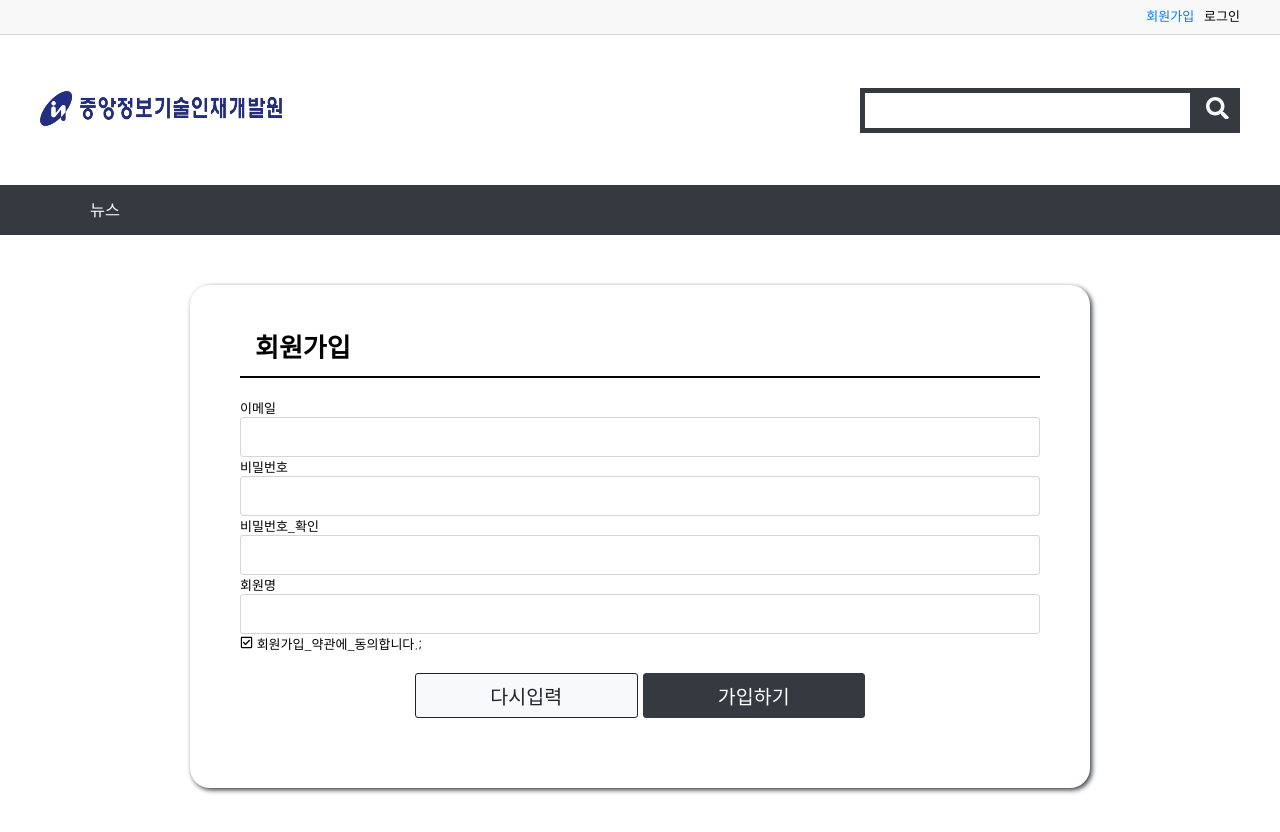
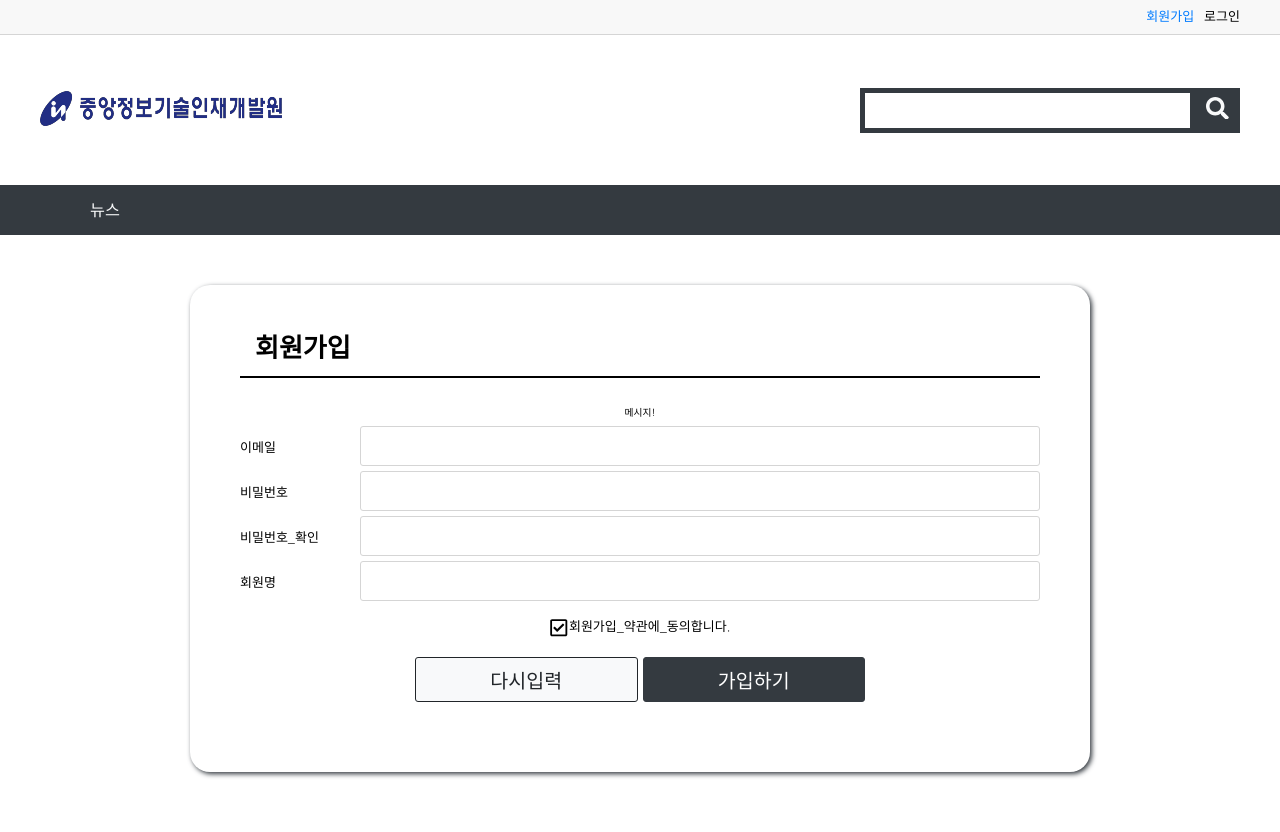
Before and after one commit to sunkyu0384/react_project, a React (Create React App) app: page /member/join in a window 1280 px wide. Shown: the top 832 px of the page. Built offline with nearby package versions, Linux system fonts and the light colour scheme.

Commit message:
회원 가입 양식 검증, 메시지 공통 컴포넌트

```diff
--- /dev/null
+++ b/src/commons/components/MessageBox.js
@@ -0,0 +1,33 @@
+import React from 'react';
+import styled, { css } from 'styled-components';
+import { color } from '../../styles/color';
+import fontSize from '../../styles/fontSize';
+const { small} = fontSize;
+
+const Box = styled.div`
+    text-align: center;
+    padding: 7px 10px;
+    font-size: ${small};
+    ${({ color: c }) =>
+        c &&
+        css`
+            color: ${color[c]};
+            box-shadow: 2px 2px 5px ${color[c]};
+    `}
+`;
+
+const MessageBox = ({ messages, color, children }) => {
+    messages = messages || [];
+
+if (children) messages.push(children);
+
+    return (
+        <>
+        {messages.map((message, i) => (
+        <Box key={i} color={color}>{message}</Box>
+            ))}
+        </>
+    );
+};
+
+export default React.memo(MessageBox);
--- a/src/member/components/JoinForm.js
+++ b/src/member/components/JoinForm.js
@@ -4,46 +4,99 @@
 import { FaCheckSquare, FaRegCheckSquare } from "react-icons/fa";
 import { BigButton, ButtonGroup } from '../../commons/components/Buttons';
 import InputBox from '../../commons/components/InputBox';
+import MessageBox from '../../commons/components/MessageBox';
 
 const FormBox = styled.form`
+  dl{
+    display: flex;
+    align-items: center;
 
-`
+    dt {
+      width: 120px;
+    }
+    dd {
+      flex-grow: 1;
+    }
+  }
 
-const JoinForm = () => {
+  dl + dl {
+    margin-top: 5px;
+  }
+
+  .terms-agree {
+    text-align: center;
+    margin: 15px 0;
+
+    svg{
+      font-size: 1.5rem;
+      vertical-align: middle;
+    }
+  }
+`;
+
+const JoinForm = ({ form, onSubmit, onChange, onToggle, onReset, errors }) => {
   const { t } = useTranslation();
   return (
-    <FormBox autoComplete="off">
+    <FormBox autoComplete="off" onSubmit={onSubmit}>
+      <MessageBox>메시지!</MessageBox>
       <dl>
         <dt>{t('이메일')}</dt>
         <dd>
-          <InputBox type='text' />
+          <InputBox
+          type='text'
+          name='email'
+          value={form.email ?? ''}
+          onChange={onChange}
+          />
+          <MessageBox messages={errors.email} color="danger"/>
         </dd>
       </dl>
       <dl>
         <dt>{t('비밀번호')}</dt>
         <dd>
-          <InputBox type='password' />
+          <InputBox
+          type='password'
+          name='password'
+          value={form.password ?? ''}
+          onChange={onChange}
+          />
+          <MessageBox messages={errors.password} color="danger"/>
         </dd>
       </dl>
       <dl>
         <dt>{t('비밀번호_확인')}</dt>
         <dd>
-          <InputBox type='password' />
+          <InputBox
+          type='password'
+          name='confirmPassword'
+          value={form.confirmPassword ?? ''}
+          onChange={onChange}
+          />
+          <MessageBox messages={errors.confirmPassword} color="danger"/>
         </dd>
       </dl>
       <dl>
         <dt>{t('회원명')}</dt>
         <dd>
-          <InputBox type='text' />
+          <InputBox
+          type='text'
+          name='name'
+          value={form.name ?? ''}
+          onChange={onChange}
+          />
+          <MessageBox messages={errors.name} color="danger"/>
         </dd>
       </dl>
 
-      <div className='terms-agree'>
-        <FaRegCheckSquare /> {t('회원가입_약관에_동의합니다.')};
+      <div className='terms-agree' onClick={onToggle}>
+        {form.agree ? <FaCheckSquare /> : <FaRegCheckSquare />}
+        {t('회원가입_약관에_동의합니다.')}
+
+        <MessageBox messages={errors.agree} color="danger"/>
       </div>
 
       <ButtonGroup width={450}>
-        <BigButton type="reset" color="light">
+        <BigButton type="button" color="light" onClick={onReset}>
           {t('다시입력')}
         </BigButton>
         <BigButton type="submit" color="dark">
--- /dev/null
+++ b/src/member/containers/JoinContainer.js
@@ -0,0 +1,107 @@
+import React, { useState, useCallback } from 'react';
+import { useNavigate } from 'react-router-dom';
+import { useTranslation } from 'react-i18next';
+import JoinForm from '../components/JoinForm';
+
+const JoinContainer = () => {
+  // 양식 데이터
+  const [form, setForm] = useState({
+    agree: false,
+  });
+
+  // 양식 항목별 에러 메시지
+  const [errors, setErrors] = useState({});
+
+  const { t } = useTranslation();
+
+  const navigate = useNavigate();
+
+  /**
+   * 회원 가입 처리
+   *
+   * 1. 데이터 검증
+   *    1) 필수 항목 체크 - 이메일, 비밀번호, 비밀번호 확인, 회원명, 약관 동의
+   *    2) 이메일 중복 여부, 이메일 형식 체크
+   *    3) 비밀번호 복잡성 체크
+   *    4) 비밀번호와 비밀번호 확인 일치 여부
+   *
+   * 2. 가입 처리 - 영구 저장
+   * 3. 로그인 페이지 이동
+   */
+  const onSubmit = useCallback(
+    (e) => {
+      e.preventDefault();
+
+      const _errors = {};
+      let hasErrors = false; // 에러 유무
+
+      /* 데이터 검증 - 필수 항목 체크 S */
+      const requiredFields = {
+        email: t('이메일을_입력하세요.'),
+        password: t('비밀번호를_입력하세요.'),
+        confirmPassword: t('비밀번호를_확인하세요.'),
+        name: t('회원명을_입력하세요.'),
+        agree: t('회원가입_약관에_동의하세요.'),
+      };
+
+      for (const [field, msg] of Object.entries(requiredFields)) {
+        // !form[field] - null, undefined, '' 체크, !form[field].trim() - '    '
+        if (!form[field] || (form[field] &&!form[field].trim())) {
+          _errors[field] = _errors[field] || [];
+          _errors[field].push(msg);
+          hasErrors = true;
+        }
+      }
+
+      /* 데이터 검증 - 필수 항목 체크 E */
+
+      /* 데이터 검증 - 비밀번호와 비밀번호 확인 일치 여부 */
+      if (
+        form.password &&
+        form.confirmPassword &&
+        form.password !== form.confirmPassword
+    ) {
+        _errors.confirmPassword = _errors.confirmPassword || [];
+        _errors.confirmPassword.push(t('비밀번호가_정확하지_않습니다.'));
+        hasErrors = true;
+    }
+
+    setErrors(_errors);
+
+    if (hasErrors) { // 검증 실패 시 가입 처리 X
+        return;
+    }
+
+    /* 가입처리 */
+
+    /* 가입 완료 후 로그인 페이지 이동 */
+        navigate('/member/login', { replace: true }); // replace: true -> 방문 기록 x
+    },
+    [t, form, navigate],
+  );
+
+  const onChange = useCallback((e) => {
+    const name = e.target.name;
+    const value = e.target.value.trim();
+    setForm((form) => ({ ...form, [name]: value }));
+  }, []);
+
+  const onToggle = useCallback(() => {
+    setForm((form) => ({ ...form, agree: !form.agree }));
+  }, []);
+
+  const onReset = useCallback(() => setForm({ agree: false }), []);
+
+  return (
+    <JoinForm
+      form={form}
+      errors={errors}
+      onSubmit={onSubmit}
+      onChange={onChange}
+      onToggle={onToggle}
+      onReset={onReset}
+    />
+  );
+};
+
+export default React.memo(JoinContainer);
--- a/src/member/pages/Join.js
+++ b/src/member/pages/Join.js
@@ -1,7 +1,7 @@
 import React from 'react';
 import { Helmet } from 'react-helmet-async';
 import { useTranslation } from 'react-i18next';
-import JoinForm from '../components/JoinForm';
+import JoinContainer from '../containers/JoinContainer';
 import { OuterBox } from '../../commons/components/LayoutBox';
 import { MainTitle } from '../../commons/components/TitleBox';
 
@@ -15,7 +15,7 @@
       </Helmet>
       <OuterBox>
         <MainTitle>{t('회원가입')}</MainTitle>
-        <JoinForm />
+        <JoinContainer />
       </OuterBox>
     </>
   );
```
